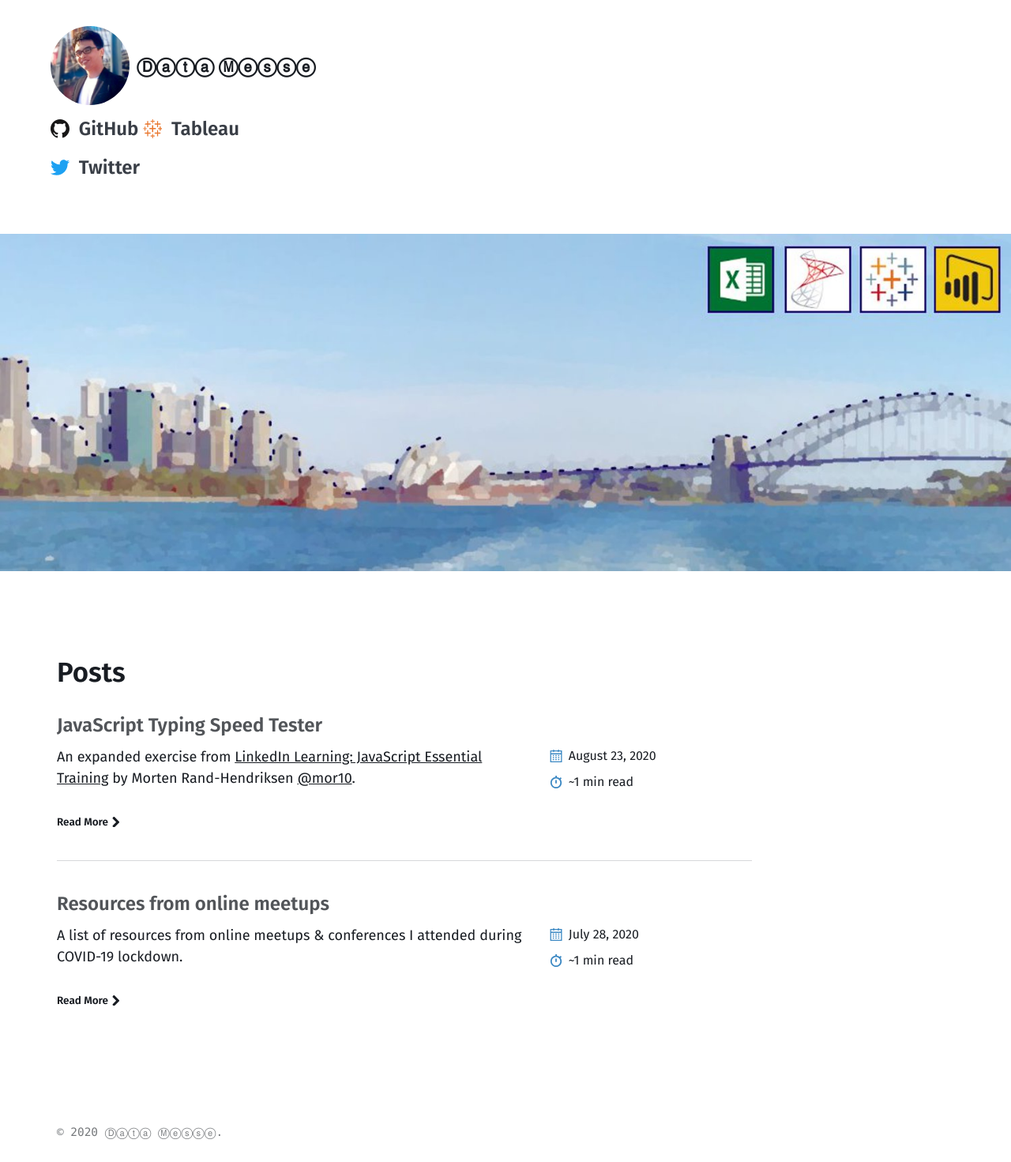
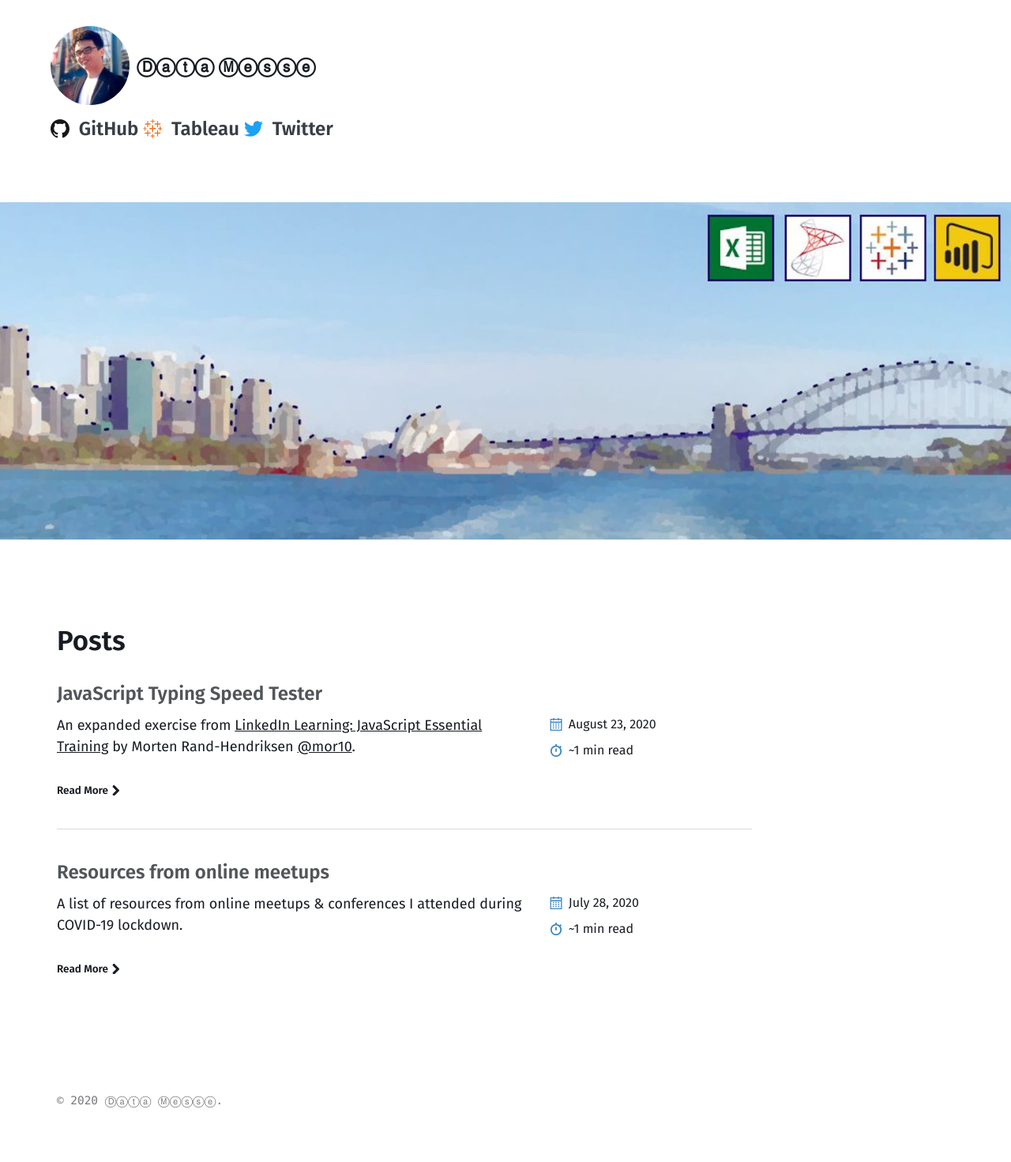
Before and after one commit to datamesse/blog, a Jekyll site: the page built from index.md, in a window 1280 px wide. Shown: the whole page at 79% size. Built offline with Jekyll 4.4.1, drawn with Linux system fonts in a browser that asks for light colours; after the commit the page ends 1431 px from its top, so only the background shows below that.

Commit message:
Update _sidebar.scss

```diff
--- a/_sass/basically-basic/_sidebar.scss
+++ b/_sass/basically-basic/_sidebar.scss
@@ -119,7 +119,7 @@
   margin-top: 0.5rem;
   padding-top: 0.5rem;
 
-  li:not(:last-child) {
+  li {
     display: inline-block;
     margin-bottom: 0.5rem;
   }
```
